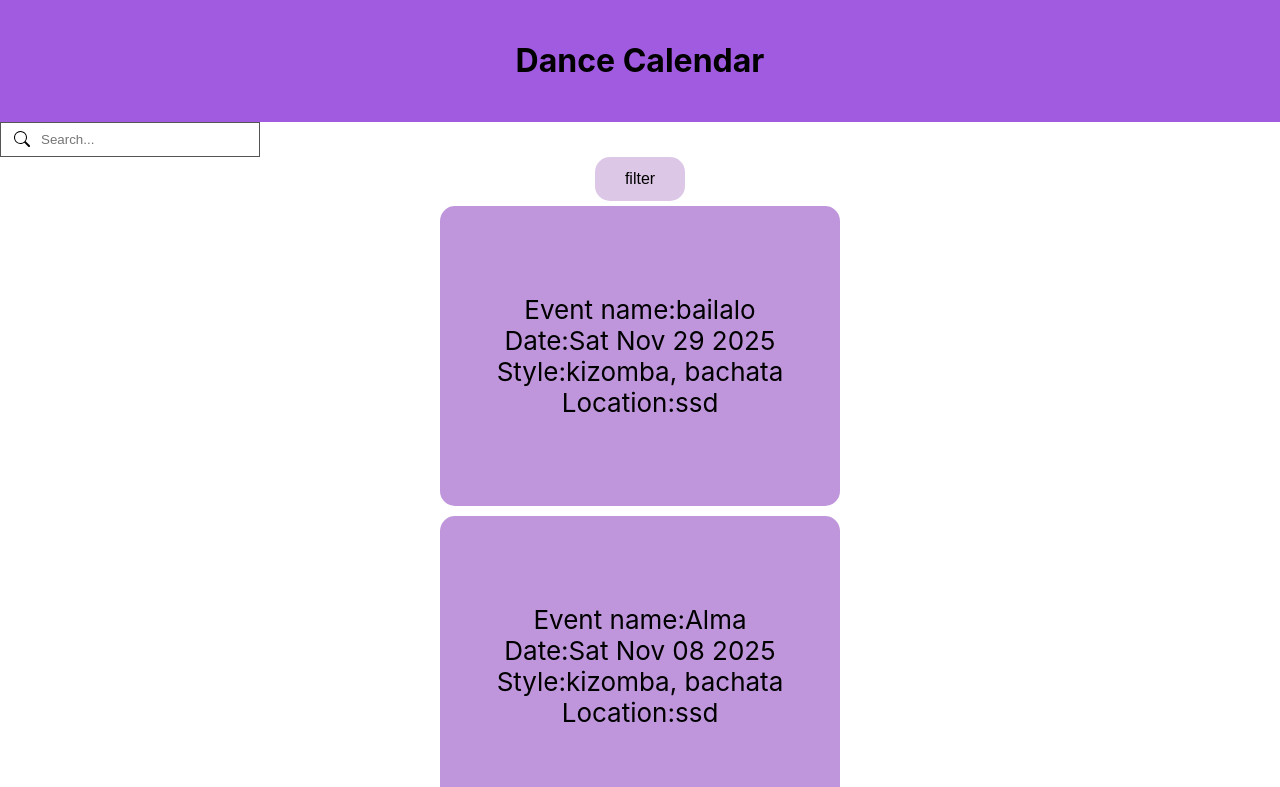
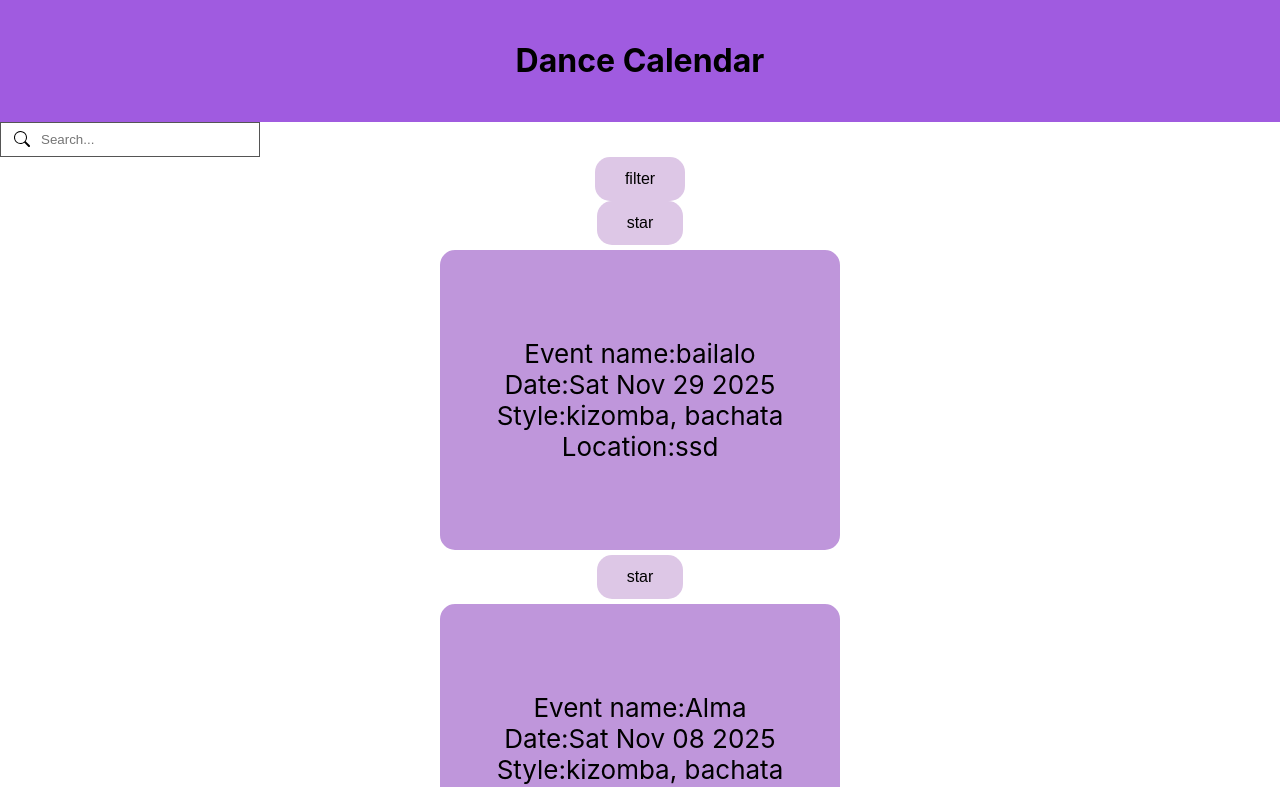
Before and after one commit to watermelonstrawbery/danceCalendar, a React (Create React App) app: page / in a window 1280 px wide. Shown: the top 787 px of the page. Built offline with nearby package versions, Linux system fonts and the light colour scheme.

Commit message:
favorite events toggle function works

```diff
--- a/src/App.css
+++ b/src/App.css
@@ -87,6 +87,7 @@ button{
   cursor: pointer;
 }
 
+
 button:hover{
   color: white;
   background-color: rgb(211, 168, 228);
--- a/src/App.js
+++ b/src/App.js
@@ -15,7 +15,7 @@ function App() {
   const[style, setStyle] = useState(null);
   const[date, setDate] = useState(null);
   const[searchTerm, setSearchTerm] = useState(null);
-  const[savedEvent, setSavedEvent] = useState(null);
+  const[savedEvents, setSavedEvents] = useState([]);
 
   const filterOption=["bachata", "kizomba", "salsa"];
 
@@ -54,8 +54,16 @@ function App() {
   }
 
 
+  function toggleFavorites(key){
+    if(savedEvents.includes(key)){
+      setSavedEvents( savedEvents.filter((thisKey) => thisKey !== key ) );
+      console.log("tagits bort från favorites  " + savedEvents.toString());
+    }else{
+      setSavedEvents([...savedEvents, key]);
+      console.log("lagts till i favorites:  " + savedEvents.toString());
+    }
+  }
 
-  console.log(searchTerm);
 
 
   return (
@@ -64,8 +72,8 @@ function App() {
         <h1>Dance Calendar</h1>
       </header>
 
-      <form class="nosubmit">
-        <input class="nosubmit" type="search" placeholder="Search..." value={searchTerm} onChange={(e) => setSearchTerm(e.target.value)}/>
+      <form className="nosubmit">
+        <input className="nosubmit" type="search" placeholder="Search..." value={searchTerm} onChange={(e) => setSearchTerm(e.target.value)}/>
       </form>
 
       <button onClick={filterOptions}>filter</button>
@@ -90,9 +98,10 @@ function App() {
       {
         filter === true || searchTerm !== null?
             (filteredEvents.length > 0)?
-              (filteredEvents.map((event) => <EventHandler event={event}/>))
+              (filteredEvents.map((event) => <EventHandler toggleFavorites={toggleFavorites} event={event}/>))
             : (<div> No results matched</div>)
-        : events.map((event) => <EventHandler event={event}/>)
+        : events.map((event) => <EventHandler toggleFavorites={toggleFavorites} event={event}/>)
+
       }
 
 
--- a/src/EventHandler.js
+++ b/src/EventHandler.js
@@ -3,11 +3,15 @@ import { Link } from 'react-router';
 import { EventDetails } from './EventDetails';
 import { events } from './events';
 
+
 export function EventHandler(props){
 
   let formatedDate = new Date(props.event.date).toDateString();
 
-  return <Link className='event-box' to={`/event-details/${props.event.key}`}>
+  return <div>
+     <button  onClick={() => {props.toggleFavorites(props.event.key)}}> star </button>
+
+     <Link className='event-box' to={`/event-details/${props.event.key}`}>
       Event name:
       {props.event.title}
       <br/>
@@ -20,6 +24,6 @@ export function EventHandler(props){
       Location:
       {props.event.location}
     </Link>
-
+  </div>
 
 }
```
